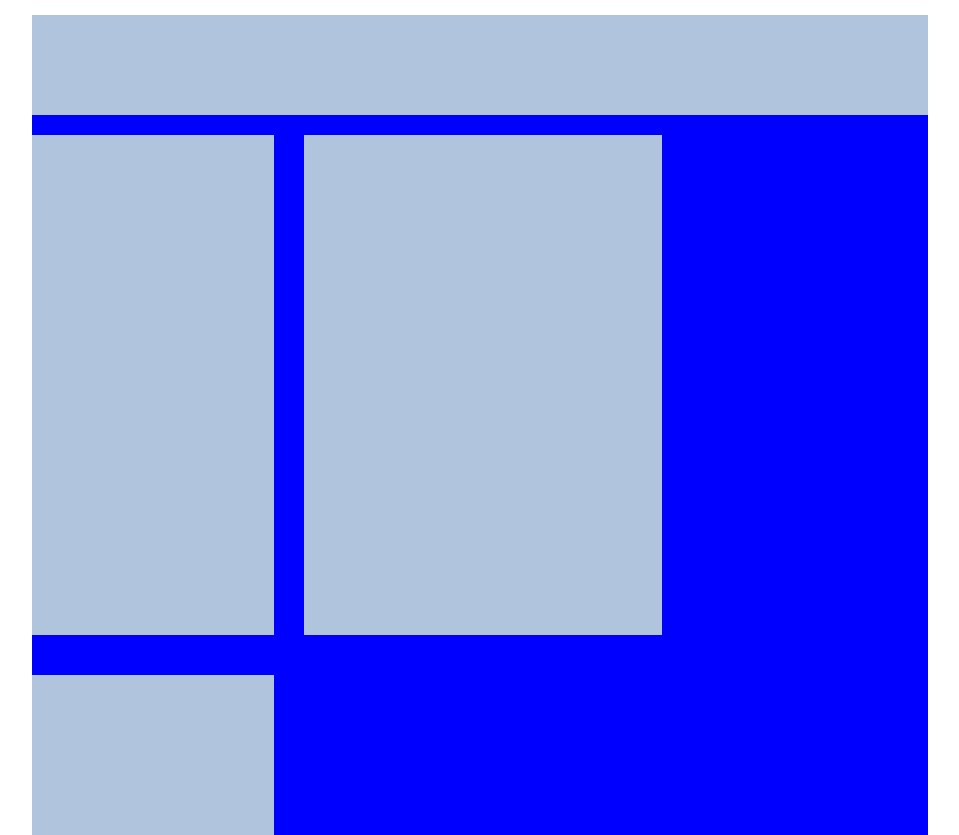
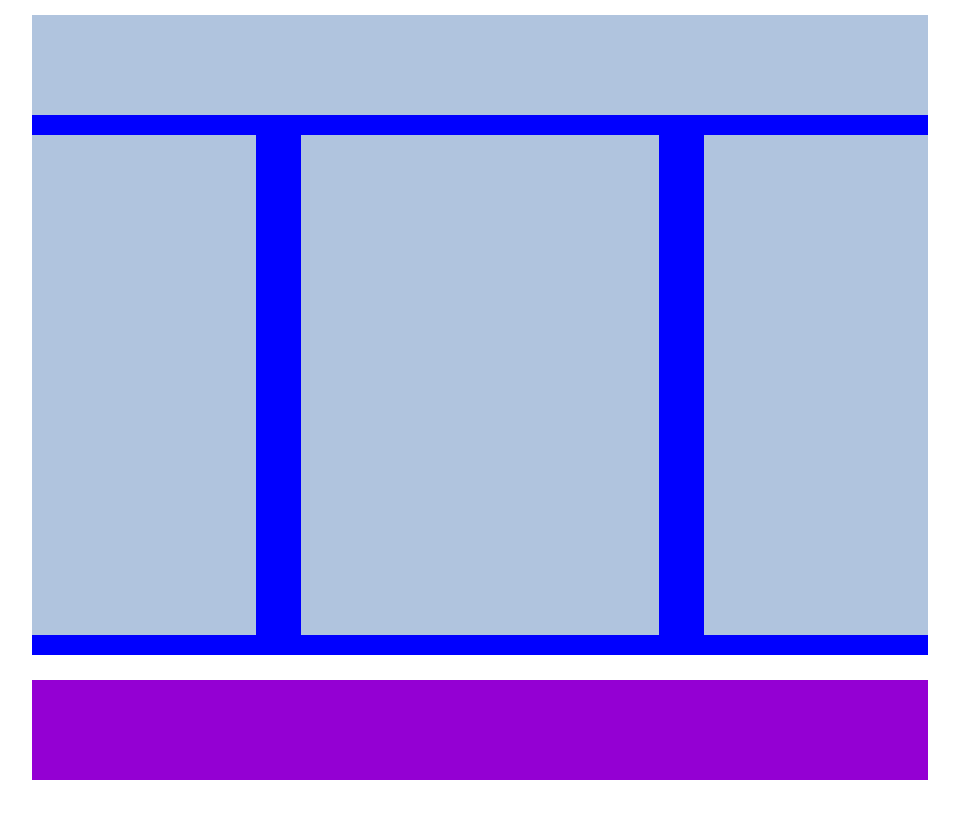
Before and after one commit to Edomak/htmlcss-struttura-wp, a plain HTML site: page index.html in a window 1280 px wide. Shown: the part 660-1495 px from the top of the page, without its empty margins (160-1119 px from the left). After the commit the page ends 1440 px from the top, so only its background shows below. Drawn offline with Linux system fonts and the light colour scheme.

Commit message:
refactoring struttura

```diff
--- a/css/style.css
+++ b/css/style.css
@@ -48,11 +48,10 @@ header {
 .left,
 .right {
     float: left;
-    width: 27%;
+    width: 25%;
     height: 500px;
     background-color: lightsteelblue;
-    margin-top: 20px;
-    margin-bottom: 20px;
+    margin: 20px 0;
 }
 
 .middle {
@@ -60,10 +59,9 @@ header {
     width: 40%;
     height: 500px;
     background-color: lightsteelblue;
-    margin: 0 30px;
-    margin-top: 20px;
-    margin-bottom: 20px;
+    margin: 20px 5%;
 }
+
 
 /* footer */
 footer {
```
